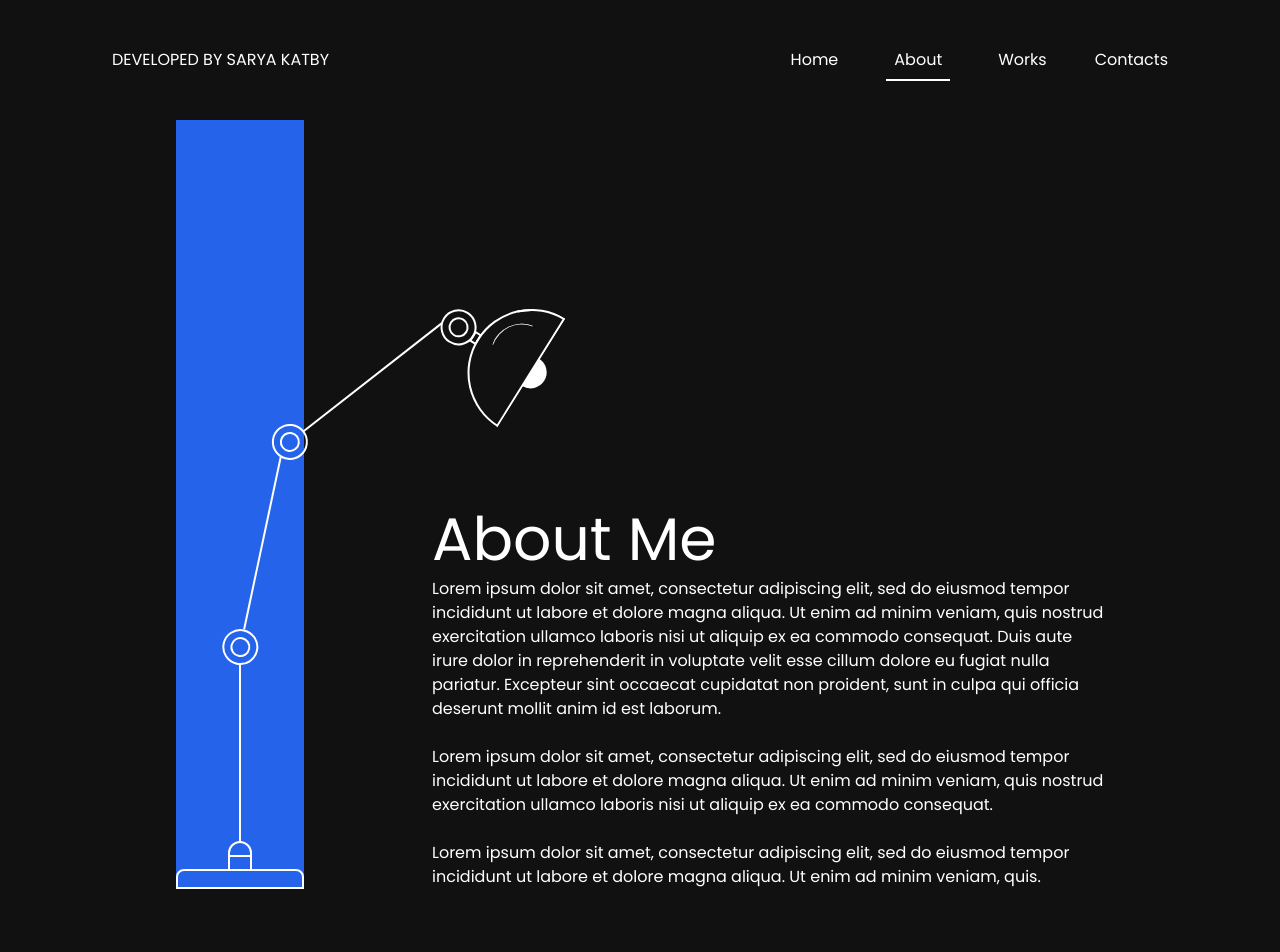
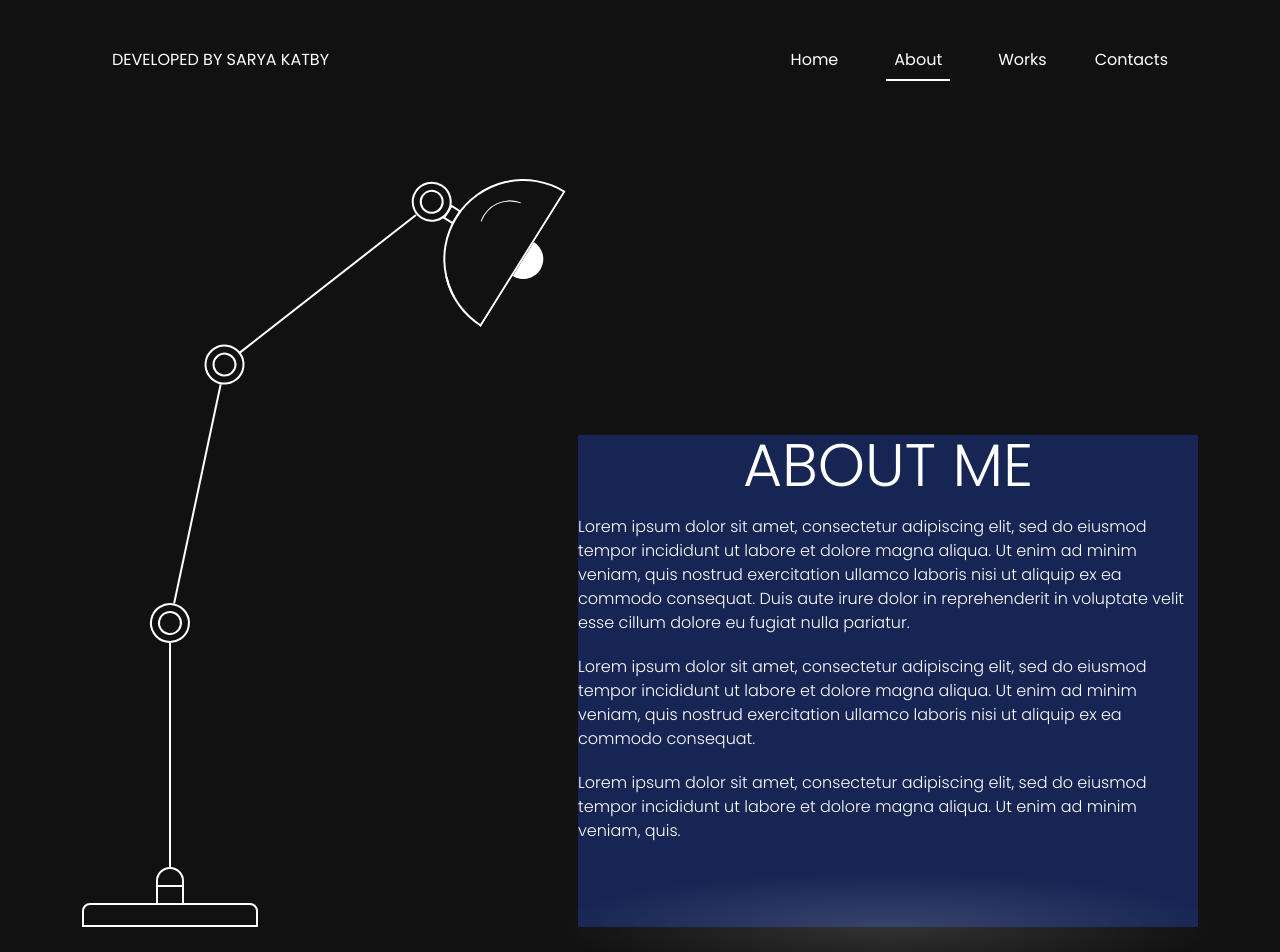
Before and after one commit to SaryaKatbi/lamp-portfolio, a React (Vite) app: page /about in a window 1280 px wide. Shown: the top 952 px of the page. Before the commit the page ends 889 px from the top, so only its background shows below. Built offline with nearby package versions, Linux system fonts and the light colour scheme.

Commit message:
Adjusting About page

```diff
--- a/src/components/DeskLamp.tsx
+++ b/src/components/DeskLamp.tsx
@@ -5,45 +5,47 @@ const DeskLamp = ({ mouseY }: { mouseY: number }) => {
   const redRotate = ((mouseY - 0) * (90 - 70)) / (1000 - 0) + 70;
 
   return (
-    <div>
-      <div className="flex h-fit w-fit origin-bottom flex-col items-center justify-center bg-blue-600">
+    <div className="flex flex-col items-center justify-center">
       <div
-          className="origin-bottom-center1 flex h-fit w-fit flex-col items-center justify-center"
+        className="origin-bottom-center1 flex flex-col items-center justify-center"
         style={{ transform: `rotate(${greenRotation}deg)` }}
       >
         <div
-            className="origin-bottom-center1 flex h-fit w-fit flex-col items-center justify-center "
+          className="origin-bottom-center2 flex flex-col items-center justify-center "
           style={{ transform: `rotate(${yellowRotate}deg)` }}
         >
           <div
-              className=" origin-bottom-center1 mb-[2px] flex rotate-90 flex-col items-center justify-center "
+            className="origin-bottom-center3 flex flex-col items-center justify-center "
             style={{ transform: `rotate(${redRotate}deg)` }}
           >
-              <div className="-mb-[1px] h-4 w-8 rounded-t-full bg-white " />
-              <div className="flex h-16 w-32 rotate-180 items-center justify-end rounded-t-full border-[2px] border-white">
-                <div className="absolute -mt-2 mr-6 h-8 w-8 -rotate-12 rounded-tr-full border-t-[1px]" />
-                <div className="absolute -mt-2 mr-6 h-8 w-8 -rotate-12 rounded-tr-full border-r-[1px]" />
+            <div className=" h-5 w-10 rounded-t-full bg-white " />
+            <div className="flex h-20 w-40 items-center justify-center rounded-b-full border-[2px] border-white ">
+              <div className="absolute mr-14 mt-2 h-8 w-8 -rotate-12 rounded-bl-full border-b-[1px] border-white" />
+              <div className="absolute mr-14 mt-2 h-8 w-8 -rotate-12 rounded-bl-full border-l-[1px] border-white" />
             </div>
-              <div className=" -mt-[2px] h-2 w-3 border-[2px] border-white" />
-              <div className=" -mt-[2px] flex h-9 w-9 items-center justify-center rounded-full border-[2px] border-white">
-                <div className="h-5 w-5 rounded-full border-[2px] border-white" />
+            <div className=" -mt-[2px] h-3 w-4 border-[2px] border-white" />
+
+            <div className=" -mt-[2px] flex h-10 w-10 items-center justify-center rounded-full border-[2px] border-white">
+              <div className="h-6 w-6 rounded-full border-[2px] border-white" />
             </div>
           </div>
-            <div className="-mb-[1px] h-44 w-[2px] overflow-hidden bg-white " />
-            <div className=" mb-[1px] flex h-9 w-9 items-center justify-center rounded-full border-[2px] border-white">
-              <div className="h-5 w-5 rounded-full border-[2px] border-white" />
+
+          <div className="-mb-[1px] h-56 w-[2px] overflow-hidden bg-white " />
+          <div className="  flex h-10 w-10 items-center justify-center rounded-full border-[2px] border-white">
+            <div className="h-6 w-6 rounded-full border-[2px] border-white" />
           </div>
         </div>
-          <div className="h-44 w-[2px] overflow-hidden bg-white" />
-          <div className="flex h-9 w-9 items-center justify-center rounded-full border-[2px] border-white">
-            <div className="h-5 w-5 rounded-full border-[2px] border-white" />
+
+        <div className="h-56 w-[2px] overflow-hidden bg-white" />
+        <div className="flex h-10 w-10 items-center justify-center rounded-full border-[2px] border-white">
+          <div className="h-6 w-6 rounded-full border-[2px] border-white" />
         </div>
       </div>
-        <div className="h-44 w-[2px] overflow-hidden bg-white" />
-        <div className="-mb-[2px] h-4 w-6 rounded-t-full border-[2px] border-white" />
-        <div className="-mb-[2px] h-4 w-6 border-[2px] border-white" />
-        <div className="h-5 w-32 rounded-t-lg border-[2px] border-white" />
-      </div>
+
+      <div className="h-56 w-[2px] overflow-hidden bg-white" />
+      <div className="-mb-[2px] h-5 w-7 rounded-t-full border-[2px] border-white" />
+      <div className="-mb-[2px] h-5 w-7 border-[2px] border-white" />
+      <div className="h-6 w-44 rounded-t-lg border-[2px] border-white" />
     </div>
   );
 };
--- a/src/components/Navbar.tsx
+++ b/src/components/Navbar.tsx
@@ -7,7 +7,7 @@ const Navbar = () => {
     "border-b-[2px] border-white border-opacity-0 pb-2 transition-all hover:border-opacity-100";
 
   return (
-    <nav className="font-primmariFont top-0 flex h-[120px] w-full items-center justify-between">
+    <nav className="font-primmariFont top-0 z-50 flex h-[120px] w-full items-center justify-between">
       <a
         href="https://github.com/SaryaKatbi"
         target="_blank"
--- a/src/pages/About.tsx
+++ b/src/pages/About.tsx
@@ -4,25 +4,23 @@ import DeskLamp from "../components/DeskLamp";
 const About = () => {
   const [mouseY, setMouseY] = useState(0);
   return (
-    <section
-      className="flex w-full items-end justify-around"
+    <section className="flex items-center justify-center ">
+      <div
+        className="absolute -top-8 -z-10 flex w-full items-end justify-center gap-80 px-28"
         onMouseMove={(event) => {
           setMouseY(event.clientY);
         }}
       >
         <DeskLamp mouseY={mouseY} />
-
-      <article className="font-primmariFont flex h-[380px] max-w-2xl flex-col justify-between text-white">
-        <h2 className="text-6xl">About Me</h2>
-        <div className="flex flex-col gap-6">
-          <p className="">
+        <article className="font-primmariFont flex h-fit w-[620px] flex-col items-center gap-5 bg-blue-950 text-start font-light text-white  ">
+          <h2 className="text-start text-6xl uppercase ">About Me</h2>
+          <p className="text-base">
             Lorem ipsum dolor sit amet, consectetur adipiscing elit, sed do
             eiusmod tempor incididunt ut labore et dolore magna aliqua. Ut enim
             ad minim veniam, quis nostrud exercitation ullamco laboris nisi ut
             aliquip ex ea commodo consequat. Duis aute irure dolor in
             reprehenderit in voluptate velit esse cillum dolore eu fugiat nulla
-            pariatur. Excepteur sint occaecat cupidatat non proident, sunt in
-            culpa qui officia deserunt mollit anim id est laborum.
+            pariatur.
           </p>
           <p>
             Lorem ipsum dolor sit amet, consectetur adipiscing elit, sed do
@@ -35,8 +33,9 @@ const About = () => {
             eiusmod tempor incididunt ut labore et dolore magna aliqua. Ut enim
             ad minim veniam, quis.
           </p>
+          <div className="-mb-16 h-32 w-[800px] rounded-full bg-gradient-radial" />
+        </article>
       </div>
-      </article>
     </section>
   );
 };
--- a/src/pages/Home.tsx
+++ b/src/pages/Home.tsx
@@ -19,7 +19,7 @@ const Home = () => {
       </section>
 
       <section className="-mt-28 flex items-center justify-center overflow-hidden">
-        <div className="h-32 w-[700px] rounded-full bg-gradient-radial"></div>
+        <div className="h-32 w-[700px] rounded-full bg-gradient-radial" />
       </section>
     </div>
   );
--- a/tailwind.config.js
+++ b/tailwind.config.js
@@ -9,6 +9,8 @@ export default {
 
       transformOrigin: {
         "bottom-center1": "50% 97%",
+        "bottom-center2": "50% 95%",
+        "bottom-center3": "50% 86% ",
       },
 
       backgroundImage: {
```
Lines whose indentation alone changed are shown as unchanged.
